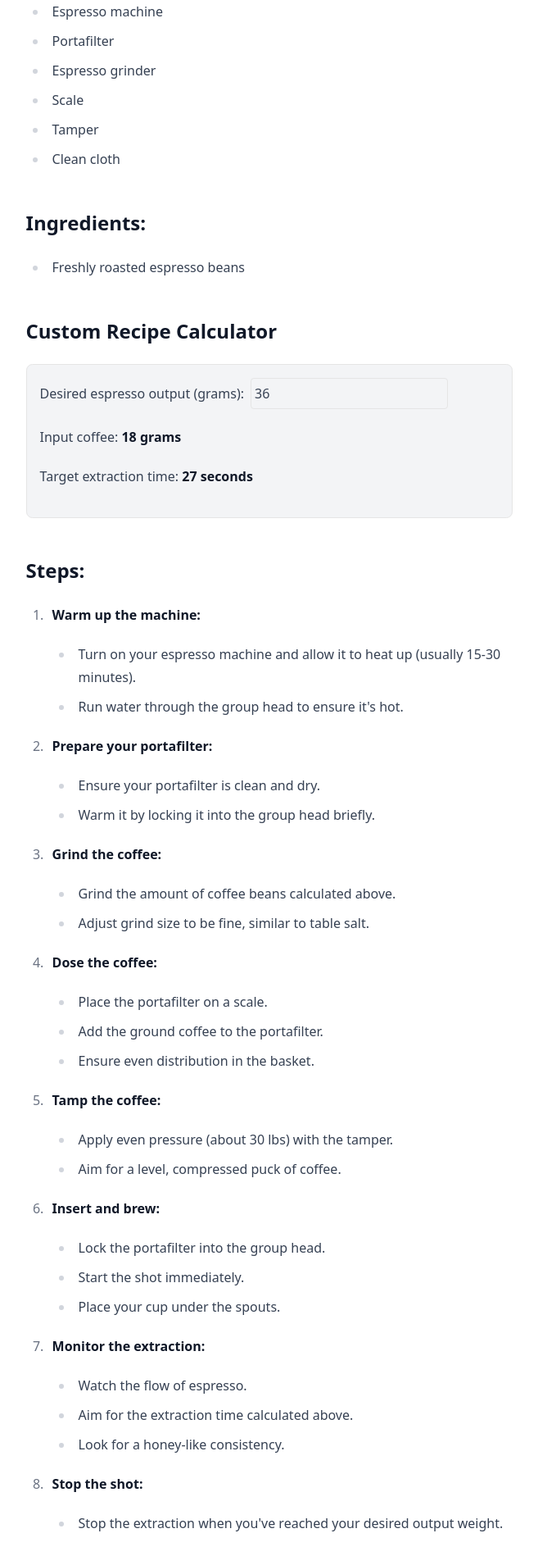
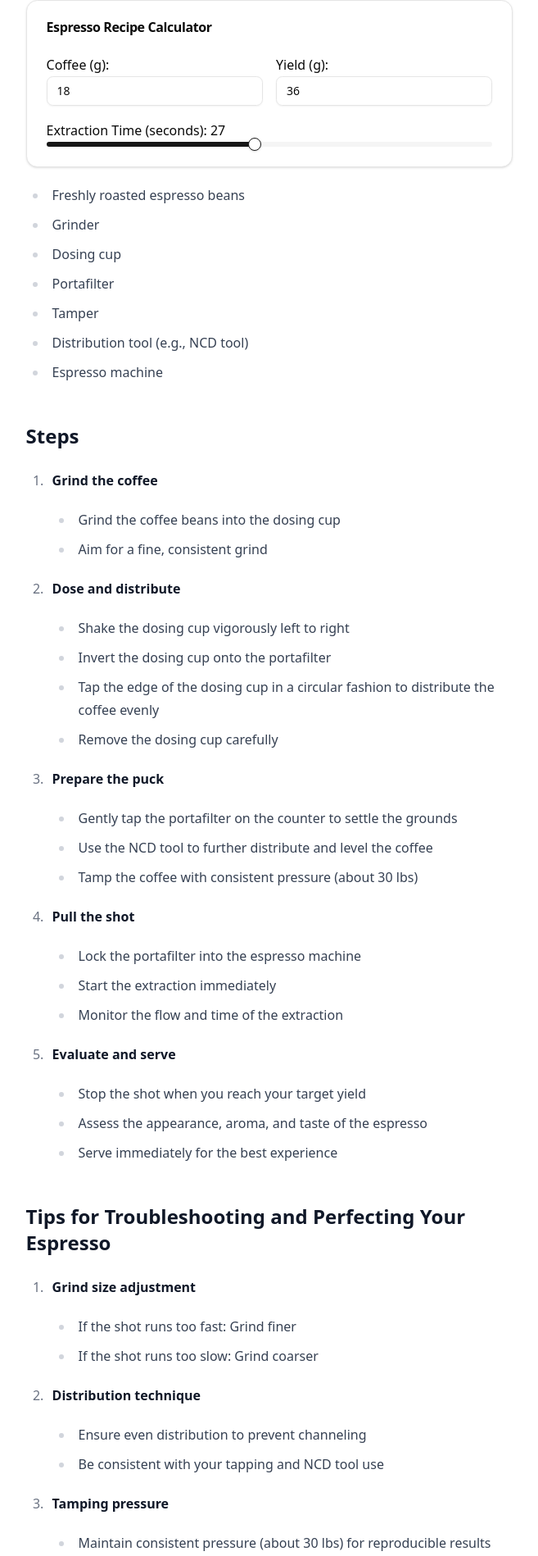
Before and after one commit to lydamian/coffeeshop-dashboard, a Next.js app: page /recipes/espresso in a window 1280 px wide. Shown: the part 232-2130 px from the top of the page at 82% size, without its empty margins (311-968 px from the left). Built offline with nearby package versions, Linux system fonts and the light colour scheme.

Commit message:
updated espresso recipe

```diff
--- a/src/app/recipes/espresso/content.mdx
+++ b/src/app/recipes/espresso/content.mdx
@@ -1,85 +1,147 @@
-import { useState } from 'react';
+import { useState } from 'react'
+import { Input } from "@/components/ui/input"
+import { Slider } from "@/components/ui/slider"
+import { Card, CardContent, CardHeader, CardTitle } from "@/components/ui/card"
 
-# Making a Custom Shot of Espresso
+# How to Prepare Espresso at RU Coffee Bar
 
-## Equipment Needed:
-- Espresso machine
-- Portafilter
-- Espresso grinder
-- Scale
-- Tamper
-- Clean cloth
+## Ingredients and Equipment
+export const EspressoCalculator = () => {
+  const [coffeeGrams, setCoffeeGrams] = useState(18);
+  const [espressoYield, setEspressoYield] = useState(36);
+  const [time, setTime] = useState(27);
 
-## Ingredients:
-- Freshly roasted espresso beans
-
-## Custom Recipe Calculator
-
-export const EspressoCalculator = () => {
-  const [outputGrams, setOutputGrams] = useState(36);
-  const inputGrams = Math.round(outputGrams / 2);
-  const extractionTime = Math.round(outputGrams * 0.75);
+  const updateValues = (type, value) => {
+    switch(type) {
+      case 'coffee':
+        setCoffeeGrams(value);
+        setEspressoYield(value * 2);
+        setTime(Math.round(value * 1.5)); // Adjust time based on coffee dose
+        break;
+      case 'yield':
+        setEspressoYield(value);
+        setCoffeeGrams(value / 2);
+        setTime(Math.round(value * 0.75)); // Adjust time based on yield
+        break;
+      case 'time':
+        setTime(value);
+        // Optionally, you could adjust yield based on time change
+        // setEspressoYield(Math.round(value / 0.75));
+        break;
+    }
+  }
 
   return (
-    <div className="my-4 p-4 border rounded-md bg-gray-100">
-      <label className="block mb-2">
-        Desired espresso output (grams):
-        <input
-          type="number"
-          value={outputGrams}
-          onChange={(e) => setOutputGrams(Number(e.target.value))}
-          className="ml-2 p-1 border rounded"
-        />
-      </label>
-      <p>Input coffee: <strong>{inputGrams} grams</strong></p>
-      <p>Target extraction time: <strong>{extractionTime} seconds</strong></p>
-    </div>
-  );
-};
+    <Card className="my-4">
+      <CardHeader>
+        <CardTitle>Espresso Recipe Calculator</CardTitle>
+      </CardHeader>
+      <CardContent>
+        <div className="grid grid-cols-2 gap-4">
+          <div>
+            <label htmlFor="coffee-input">Coffee (g):</label>
+            <Input
+              id="coffee-input"
+              type="number"
+              value={coffeeGrams}
+              onChange={(e) => updateValues('coffee', Number(e.target.value))}
+            />
+          </div>
+          <div>
+            <label htmlFor="yield-input">Yield (g):</label>
+            <Input
+              id="yield-input"
+              type="number"
+              value={espressoYield}
+              onChange={(e) => updateValues('yield', Number(e.target.value))}
+            />
+          </div>
+        </div>
+        <div className="mt-4">
+          <label htmlFor="time-slider">Extraction Time (seconds): {time}</label>
+          <Slider
+            id="time-slider"
+            min={20}
+            max={35}
+            step={1}
+            value={[time]}
+            onValueChange={(value) => updateValues('time', value[0])}
+          />
+        </div>
+      </CardContent>
+    </Card>
+  )
+}
 
 <EspressoCalculator />
 
-## Steps:
+- Freshly roasted espresso beans
+- Grinder
+- Dosing cup
+- Portafilter
+- Tamper
+- Distribution tool (e.g., NCD tool)
+- Espresso machine
 
-1. **Warm up the machine:**
-   - Turn on your espresso machine and allow it to heat up (usually 15-30 minutes).
-   - Run water through the group head to ensure it's hot.
+## Steps
 
-2. **Prepare your portafilter:**
-   - Ensure your portafilter is clean and dry.
-   - Warm it by locking it into the group head briefly.
+1. **Grind the coffee**
+   - Grind the coffee beans into the dosing cup
+   - Aim for a fine, consistent grind
 
-3. **Grind the coffee:**
-   - Grind the amount of coffee beans calculated above.
-   - Adjust grind size to be fine, similar to table salt.
+2. **Dose and distribute**
+   - Shake the dosing cup vigorously left to right
+   - Invert the dosing cup onto the portafilter
+   - Tap the edge of the dosing cup in a circular fashion to distribute the coffee evenly
+   - Remove the dosing cup carefully
 
-4. **Dose the coffee:**
-   - Place the portafilter on a scale.
-   - Add the ground coffee to the portafilter.
-   - Ensure even distribution in the basket.
+3. **Prepare the puck**
+   - Gently tap the portafilter on the counter to settle the grounds
+   - Use the NCD tool to further distribute and level the coffee
+   - Tamp the coffee with consistent pressure (about 30 lbs)
 
-5. **Tamp the coffee:**
-   - Apply even pressure (about 30 lbs) with the tamper.
-   - Aim for a level, compressed puck of coffee.
+4. **Pull the shot**
+   - Lock the portafilter into the espresso machine
+   - Start the extraction immediately
+   - Monitor the flow and time of the extraction
 
-6. **Insert and brew:**
-   - Lock the portafilter into the group head.
-   - Start the shot immediately.
-   - Place your cup under the spouts.
+5. **Evaluate and serve**
+   - Stop the shot when you reach your target yield
+   - Assess the appearance, aroma, and taste of the espresso
+   - Serve immediately for the best experience
 
-7. **Monitor the extraction:**
-   - Watch the flow of espresso.
-   - Aim for the extraction time calculated above.
-   - Look for a honey-like consistency.
+## Tips for Troubleshooting and Perfecting Your Espresso
 
-8. **Stop the shot:**
-   - Stop the extraction when you've reached your desired output weight.
+1. **Grind size adjustment**
+   - If the shot runs too fast: Grind finer
+   - If the shot runs too slow: Grind coarser
 
-9. **Serve and enjoy:**
-   - Serve immediately for best flavor and temperature.
-   - Clean your equipment for the next use.
+2. **Distribution technique**
+   - Ensure even distribution to prevent channeling
+   - Be consistent with your tapping and NCD tool use
 
-## Tips:
-- Adjust grind size finer if the shot runs too fast, coarser if too slow.
-- Consistently use the same tamping pressure for reproducible results.
-- Always use freshly roasted beans for the best flavor.
+3. **Tamping pressure**
+   - Maintain consistent pressure (about 30 lbs) for reproducible results
+   - Use a calibrated tamper for training if needed
+
+4. **Temperature consideration**
+   - Different roast levels may require different brewing temperatures
+   - Lighter roasts often benefit from slightly higher temperatures
+
+5. **Freshness matters**
+   - Use beans within 2-4 weeks of their roast date for optimal flavor
+   - Store beans in an airtight container away from light and heat
+
+6. **Taste and adjust**
+   - If the espresso tastes sour: It may be under-extracted. Try a finer grind or longer extraction time
+   - If the espresso tastes bitter: It may be over-extracted. Try a coarser grind or shorter extraction time
+
+7. **Regular maintenance**
+   - Keep your equipment clean and well-maintained for consistent results
+   - Backflush your machine regularly and descale as needed
+
+8. **Stay curious and experiment**
+   - Keep a log of your recipes and outcomes
+   - Don't be afraid to try small adjustments to perfect your espresso
+
+Remember, perfecting espresso is a journey. Consistency in technique, attention to detail, and a willingness to learn and adjust are key to producing excellent espresso at RU Coffee Bar.
```
Also changed, not shown: gpt/recipe-espresso.txt (added).
